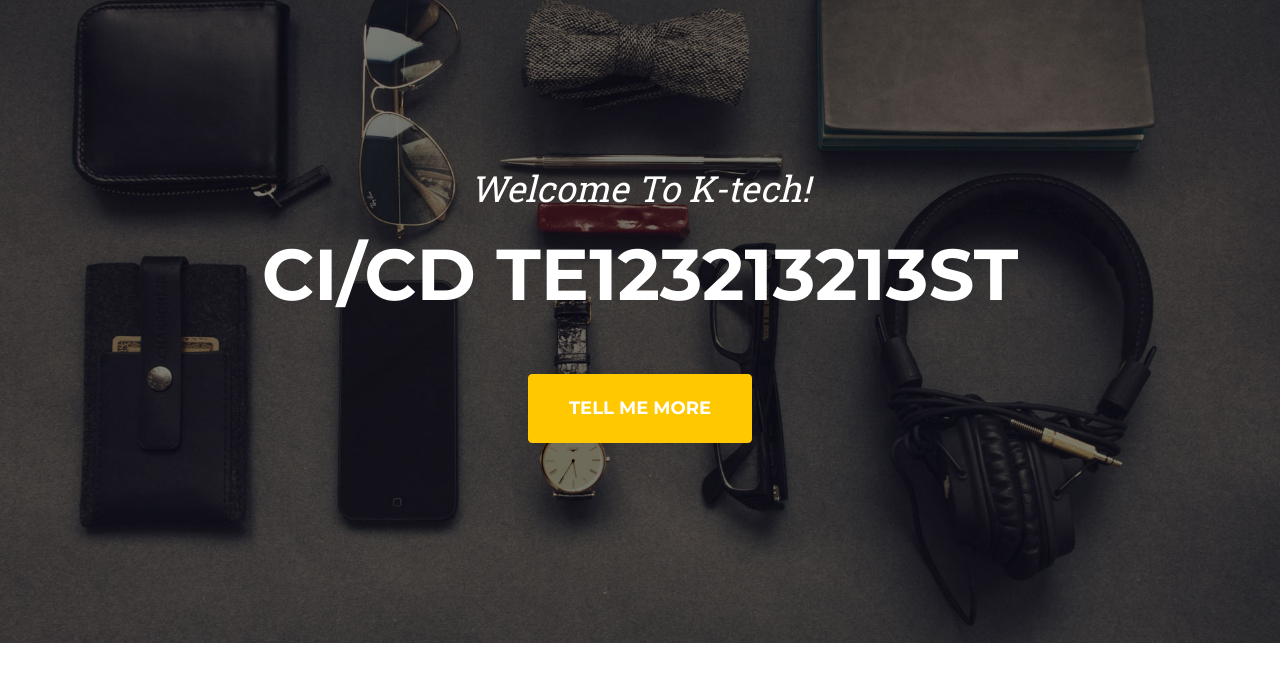
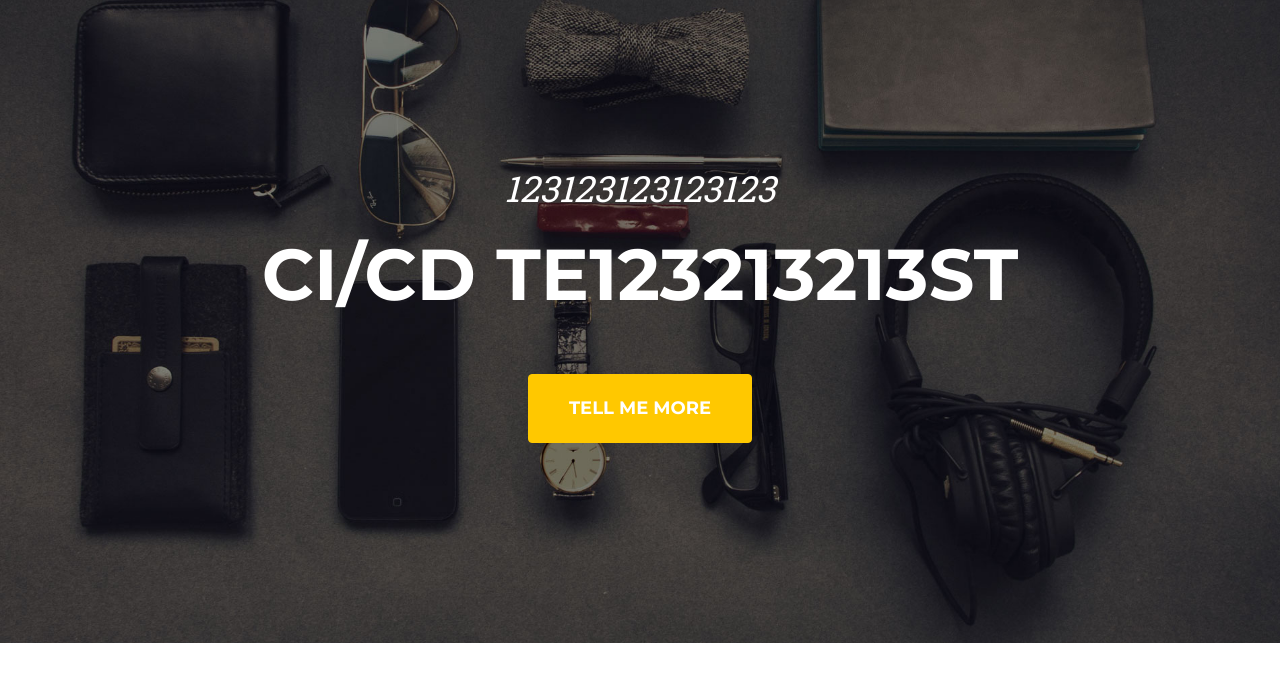
Before and after one commit to kabully/test, a plain HTML site: page jenkin-test-main/jenkin-test-main/nginx/temp/index.html in a window 1280 px wide. Shown: the part 102-800 px from the top of the page. Drawn offline with nearby package versions, Linux system fonts and the light colour scheme.

Commit message:
Update index.html

```diff
--- a/jenkin-test-main/jenkin-test-main/nginx/temp/index.html
+++ b/jenkin-test-main/jenkin-test-main/nginx/temp/index.html
@@ -40,7 +40,7 @@
         <!-- Masthead-->
         <header class="masthead">
             <div class="container">
-                <div class="masthead-subheading">Welcome To K-tech!</div>
+                <div class="masthead-subheading">123123123123123</div>
                 <div class="masthead-heading text-uppercase">CI/CD te123213213st</div>
                 <a class="btn btn-primary btn-xl text-uppercase" href="#services">Tell Me More</a>
             </div>
```
